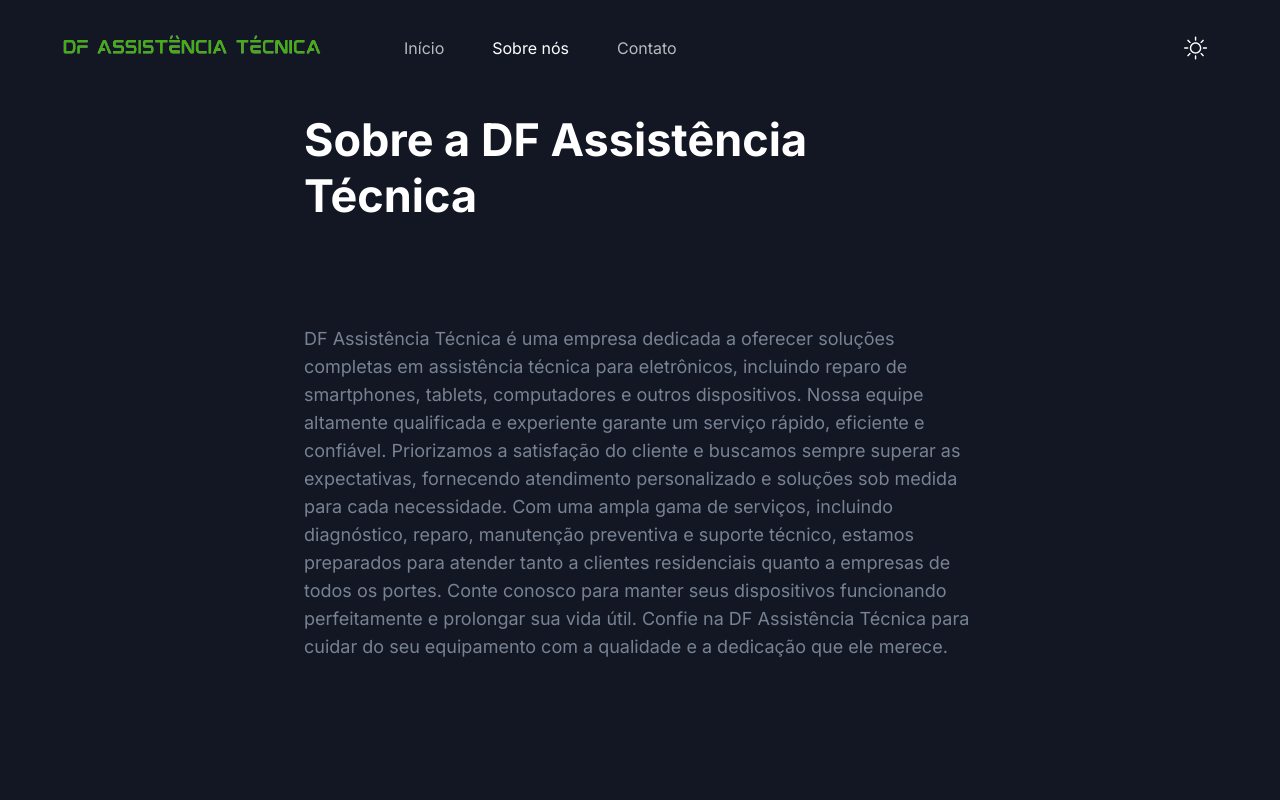
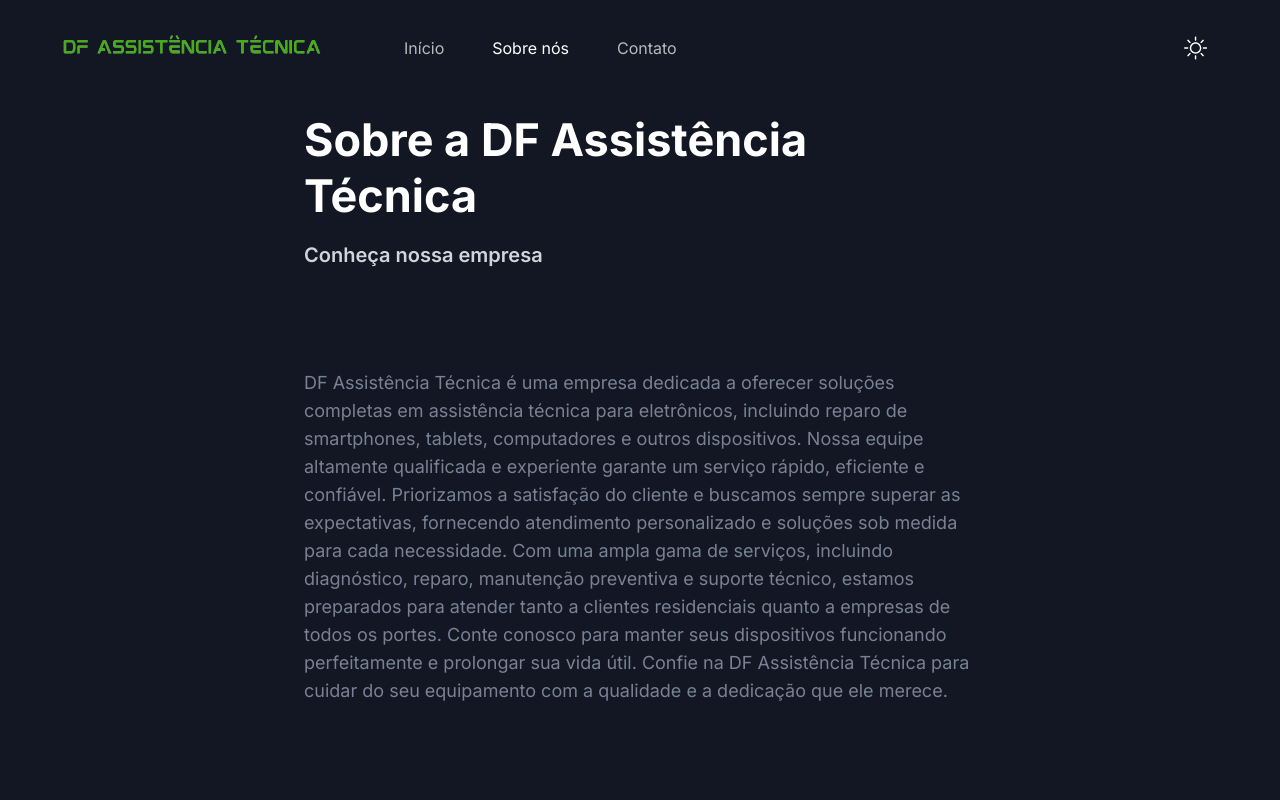
Before and after one commit to andrelobo/df-assistencia-tecnica, a Next.js app: page /about in a window 1280 px wide. Shown: the top 800 px of the page. Built offline with nearby package versions, Linux system fonts and the light colour scheme; a web font is replaced by a local one.

Commit message:
fix: vercel error

```diff
--- a/src/components/Common/SectionTitle.tsx
+++ b/src/components/Common/SectionTitle.tsx
@@ -1,18 +1,19 @@
 const SectionTitle = ({
   title,
+  subtitle, // Adicione o subtitle aqui
   paragraph,
   width = "570px",
   center,
   mb = "100px",
 }: {
   title: string;
-  paragraph: string;
+  subtitle?: string; // Marque subtitle como opcional
+  paragraph?: string; // Mantenha paragraph opcional, caso necessário
   width?: string;
   center?: boolean;
   mb?: string;
 }) => {
   return (
-    <>
     <div
       className={`w-full ${center ? "mx-auto text-center" : ""}`}
       style={{ maxWidth: width, marginBottom: mb }}
@@ -20,11 +21,17 @@ const SectionTitle = ({
       <h2 className="mb-4 text-3xl font-bold !leading-tight text-black dark:text-white sm:text-4xl md:text-[45px]">
         {title}
       </h2>
+      {subtitle && ( // Renderize o subtitle, se fornecido
+        <h3 className="mb-2 text-xl font-semibold text-gray-600 dark:text-gray-300">
+          {subtitle}
+        </h3>
+      )}
+      {paragraph && ( // Renderize o paragraph, se fornecido
         <p className="text-base !leading-relaxed text-body-color md:text-lg">
           {paragraph}
         </p>
+      )}
     </div>
-    </>
   );
 };
 
```
Lines whose indentation alone changed are shown as unchanged.
